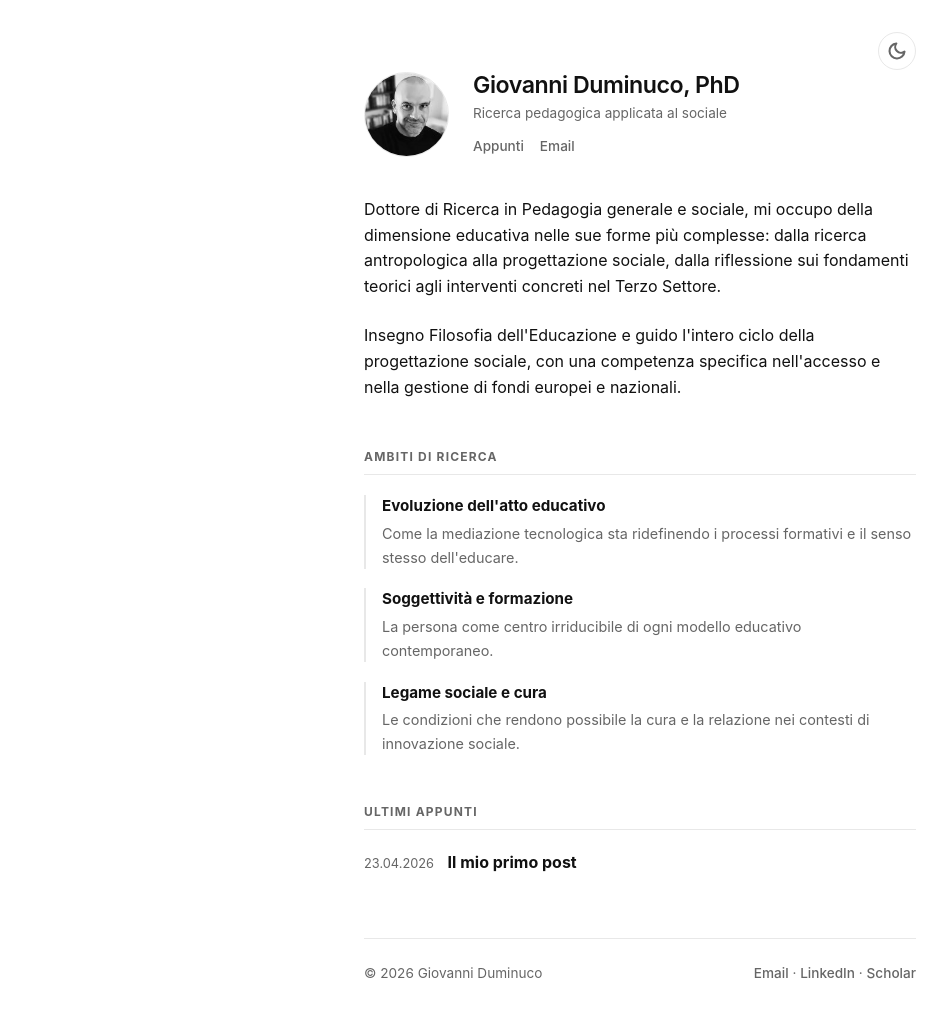
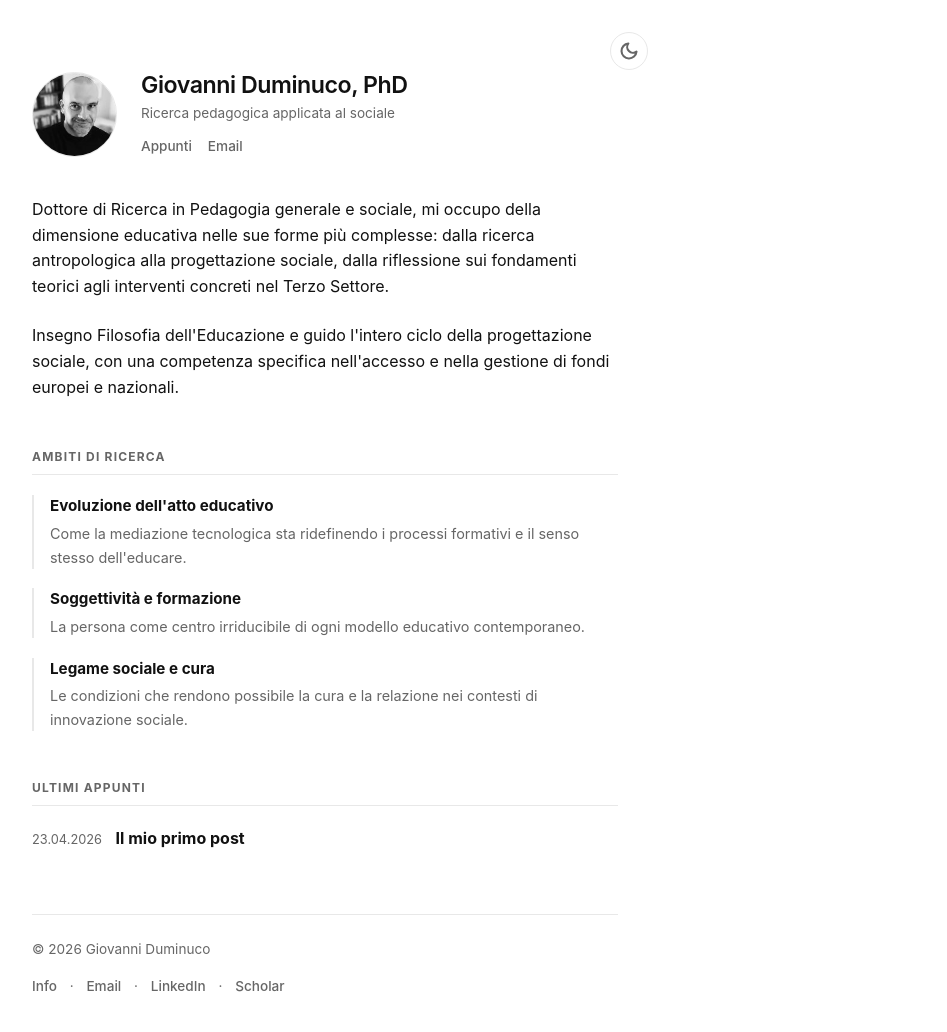
Before and after one commit to dumgio/dumgio.github.io, a Jekyll site: the page built from index.html, in a window 1280 px wide. Shown: the whole page, without its empty margins (0-947 px from the left). Built offline with Jekyll 4.4.1, drawn with Linux system fonts in a browser that asks for light colours.

Commit message:
Update default.html

```diff
--- a/_layouts/default.html
+++ b/_layouts/default.html
@@ -18,7 +18,7 @@
     </script>
 
     <style>
-        :root { --bg: #ffffff; --fg: #111111; --accent: #666666; --border: #e8e8e8; --m-width: 600px; }
+        :root { --bg: #ffffff; --fg: #111111; --accent: #666666; --border: #e8e8e8; --m-width: 650px; }
         [data-theme="dark"] { --bg: #0a0a0a; --fg: #e0e0e0; --accent: #888888; --border: #1e1e1e; }
 
         * { margin: 0; padding: 0; box-sizing: border-box; }
@@ -29,11 +29,33 @@
             -webkit-font-smoothing: antialiased; transition: background-color 0.3s ease;
         }
 
-        body { padding: 8vh 1.5rem 4vh; max-width: var(--m-width); margin: 0 auto; position: relative; }
+        body {
+            padding: 8vh 2rem 4vh; /* Padding laterale leggermente aumentato per lo stile a sinistra */
+            max-width: var(--m-width);
+            margin: 0; /* Rimuove il "auto" che centrava il sito */
+            position: relative;
+        }
 
-        #theme-toggle { position: absolute; top: 2rem; right: 1.5rem; background: none; border: 1px solid var(--border); border-radius: 50%; width: 38px; height: 38px; cursor: pointer; color: var(--accent); display: flex; align-items: center; justify-content: center; transition: all 0.2s ease; padding: 0; }
+        /* Spostiamo il toggle affinché segua il layout a sinistra invece di restare fisso a destra schermo */
+        #theme-toggle {
+            position: absolute;
+            top: 2rem;
+            left: calc(var(--m-width) - 40px); /* Lo tiene vicino al limite destro del testo */
+            background: none;
+            border: 1px solid var(--border);
+            border-radius: 50%;
+            width: 38px;
+            height: 38px;
+            cursor: pointer;
+            color: var(--accent);
+            display: flex;
+            align-items: center;
+            justify-content: center;
+            transition: all 0.2s ease;
+            padding: 0;
+        }
+
         #theme-toggle:hover { border-color: var(--accent); color: var(--fg); }
-
         [data-theme="dark"] #sun-icon { color: #ffb700; filter: drop-shadow(0 0 2px rgba(255, 183, 0, 0.4)); }
 
         header { margin-bottom: 2.5rem; display: grid; grid-template-columns: 85px 1fr; gap: 1.5rem; align-items: center; }
@@ -59,12 +81,14 @@
         .item strong { display: block; font-size: 0.95rem; color: var(--fg); margin-bottom: 0.2rem; }
         .item span { font-size: 0.9rem; color: var(--accent); }
 
-        footer { margin-top: 4rem; padding-top: 1.5rem; border-top: 1px solid var(--border); font-size: 0.85rem; color: var(--accent); display: flex; justify-content: space-between; align-items: center; flex-wrap: wrap; gap: 1rem; }
+        footer { margin-top: 4rem; padding-top: 1.5rem; border-top: 1px solid var(--border); font-size: 0.85rem; color: var(--accent); display: flex; flex-direction: column; align-items: flex-start; gap: 1rem; }
+        .footer-links { display: flex; gap: 0.8rem; flex-wrap: wrap; }
         footer a { color: var(--accent); text-decoration: none; font-weight: 500; }
         footer a:hover { color: var(--fg); }
 
-        @media (max-width: 600px) {
-            header { grid-template-columns: 1fr; text-align: center; justify-items: center; }
+        @media (max-width: 700px) {
+            #theme-toggle { left: auto; right: 1.5rem; }
+            header { grid-template-columns: 1fr; text-align: left; justify-items: flex-start; }
         }
     </style>
 </head>
@@ -102,6 +126,7 @@
     <footer>
         <p>&copy; {{ "now" | date: "%Y" }} Giovanni Duminuco</p>
         <div class="footer-links">
+            <a href="/info">Info</a> &middot;
             <a href="mailto:giovanni.duminuco@gmail.com">Email</a> &middot;
             <a href="https://www.linkedin.com/in/dumgio/" target="_blank" rel="noopener">LinkedIn</a> &middot;
             <a href="https://scholar.google.com/citations?user=lpBSylMAAAAJ&hl=it" target="_blank" rel="noopener">Scholar</a>
```
